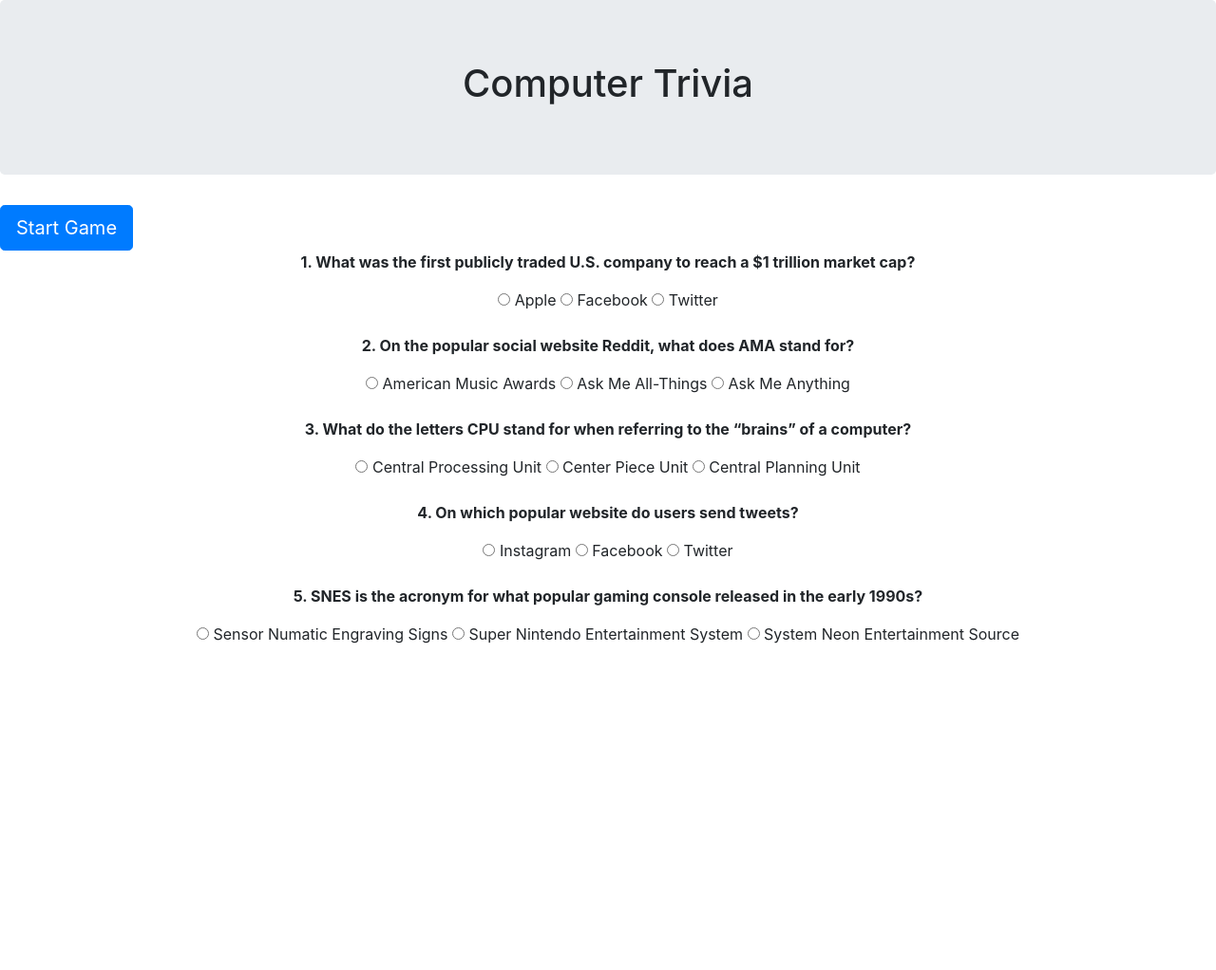
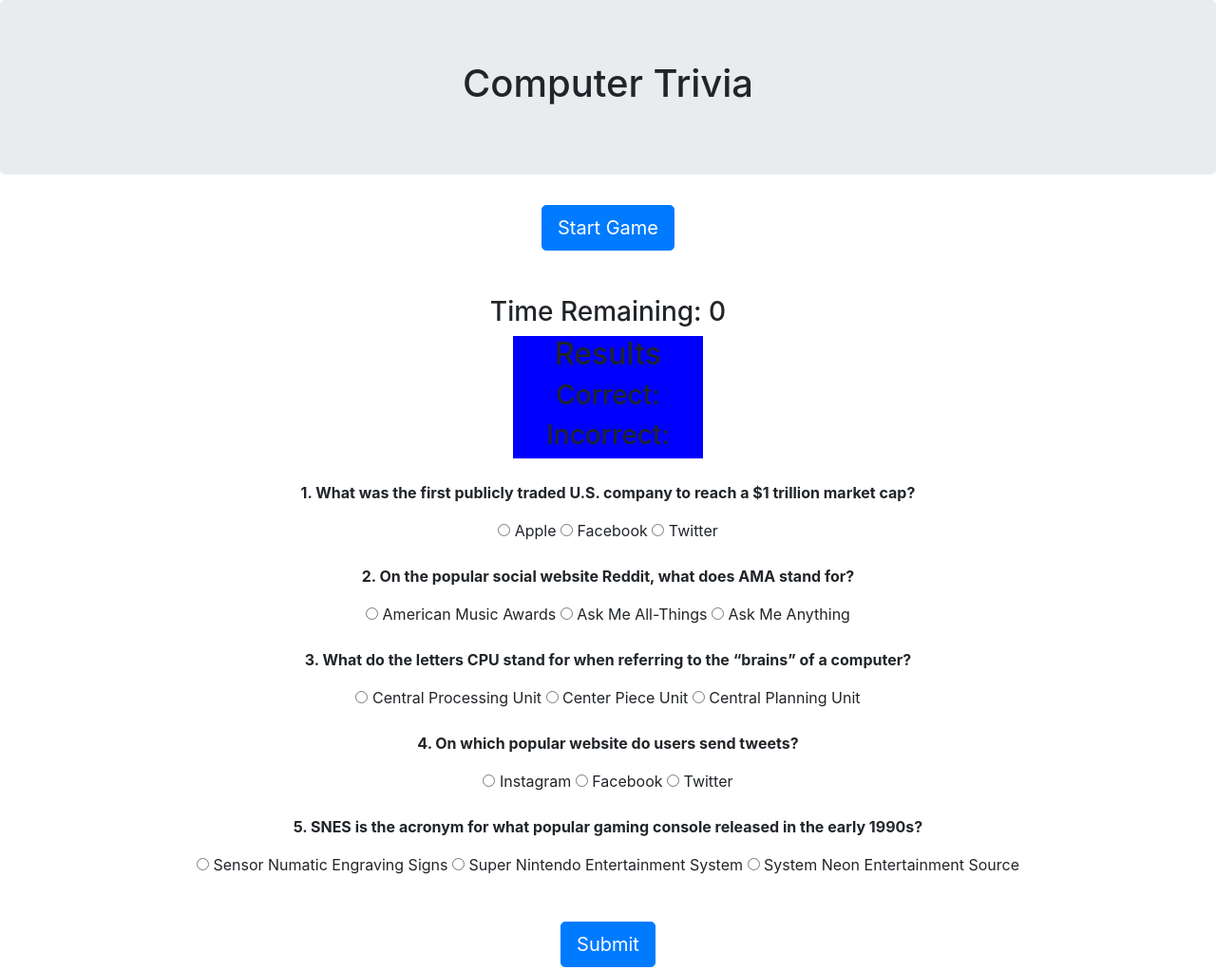
Before and after one commit to Mhoward1934/TriviaGame, a plain HTML site: page index.html in a window 1280 px wide. Shown: the whole page at 95% size. Before the commit the page ends 800 px from the top, so only its background shows below. Drawn offline with nearby package versions, Linux system fonts and the light colour scheme.

Commit message:
added initial coding to js file

```diff
--- a/assets/css/style.css
+++ b/assets/css/style.css
@@ -1,7 +1,9 @@
-button {
-    position: left 0;
-}
 
 body {
     margin-bottom: 100px;
 }
+.container {
+    width: 200px;
+    background-color: rgb(0, 0, 255);
+    border-color: blue;
+}
--- a/assets/javascript/app.js
+++ b/assets/javascript/app.js
@@ -0,0 +1,25 @@
+var timer = 30
+var display = 00;
+var correctAns = 0;
+var qAns = ["Apple", "Ask Me Anything", "Central Processing Unit", "Twitter", "Super Nintendo Entertainment System"];
+var incorrectAns = 0;
+var score = 0;
+
+//Counts correct and incorrect choices
+function count() {
+    correctAns === qAns;
+    correctAns++;
+    document.getElementById("correctAns").innerHTML = Correct;
+    correctAns !== qAns;
+    incorrectAns++;
+    document.getElementById("incorretAns").innerHTML = Incorrect;
+}
+//Starts the timer
+//function timer() {
+      intervalId = setInterval(decrement, 1000);
+      var decrement = timer--;
+        $("#display").html(display);
+//}
+
+//When the player clicks the start game button the button is hiddent and the timer starts
+//$("button").on(click)
--- a/index.html
+++ b/index.html
@@ -20,9 +20,27 @@
         <h1>Computer Trivia</h1>
     </div>
 
-
-    <button type="button" class="btn btn-primary btn-lg">Start Game</button>
-
+    <div class="col-sm-12 text-center">
+        <button type="button" class="btn btn-primary btn-lg">Start Game</button>
+    </div>
+    <div id="timer"></div>
+    <br>
+    <br>
+    <div class="row text-center">
+        <div class="col-sm-12">
+            <h3>Time Remaining: <span id="display"></span></h3>
+        </div>
+    </div>
+    <div class="container">
+        <div class="row text-center">
+            <div class="col-sm-12">
+                <h2>Results</h2>
+                <h3>Correct: <span id="correctAns"></span></h3>
+                <h3>Incorrect: <span id="incorrectAns"></span></h3>
+            </div>
+        </div>
+    </div>
+    <br>
     <div class="row text-center">
         <div class="col-sm-12">
             <p><strong>1. What was the first publicly traded U.S. company to reach a $1 trillion market cap?</strong></p>
@@ -67,16 +85,24 @@
         <div class="col-sm-12">
             <p><strong>5. SNES is the acronym for what popular gaming console released in the early 1990s?</strong></p>
             <form>
-                <input type="radio" name="Q5A" value="Sensor Numatic Engraving Signs"> Sensor Numatic Engraving Signs
-                <input type="radio" name="Q5A" value="Super Nintendo Entertainment System"> Super Nintendo Entertainment System
-                <input type="radio" name="Q5A" value="System Neon Entertainment Source"> System Neon Entertainment Source
+                <input type="radio" name="Q5A" value="Sensor Numatic Engraving Signs"> Sensor Numatic Engraving
+                Signs
+                <input type="radio" name="Q5A" value="Super Nintendo Entertainment System"> Super Nintendo
+                Entertainment System
+                <input type="radio" name="Q5A" value="System Neon Entertainment Source"> System Neon Entertainment
+                Source
             </form>
         </div>
+    </div>
+    <br>
+    <br>
+    <div class="col-sm-12 text-center">
+        <button type="button2" class="btn btn-primary btn-lg">Submit</button>
     </div>
 
 
 
-
 </body>
+<script src="assets/javascript/app.js"></script>
 
 </html>
```
